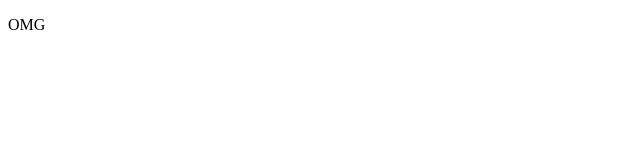
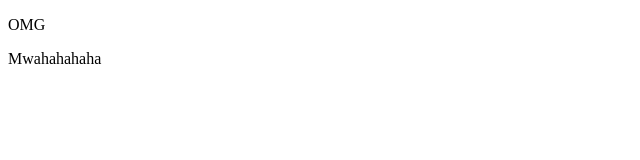
Before and after one commit to sarita1893/project3, a plain HTML site: page index.html in a window 1280 px wide. Shown: the full height of the page, 0-640 px from the left. Drawn offline with Linux system fonts and the light colour scheme.

Commit message:
MORE TESTING THINGS

```diff
--- a/index.html
+++ b/index.html
@@ -6,6 +6,7 @@
 <body>
 
 <p>OMG</p>
+<p>Mwahahahaha</p>
 
 </body>
 </html>
```
